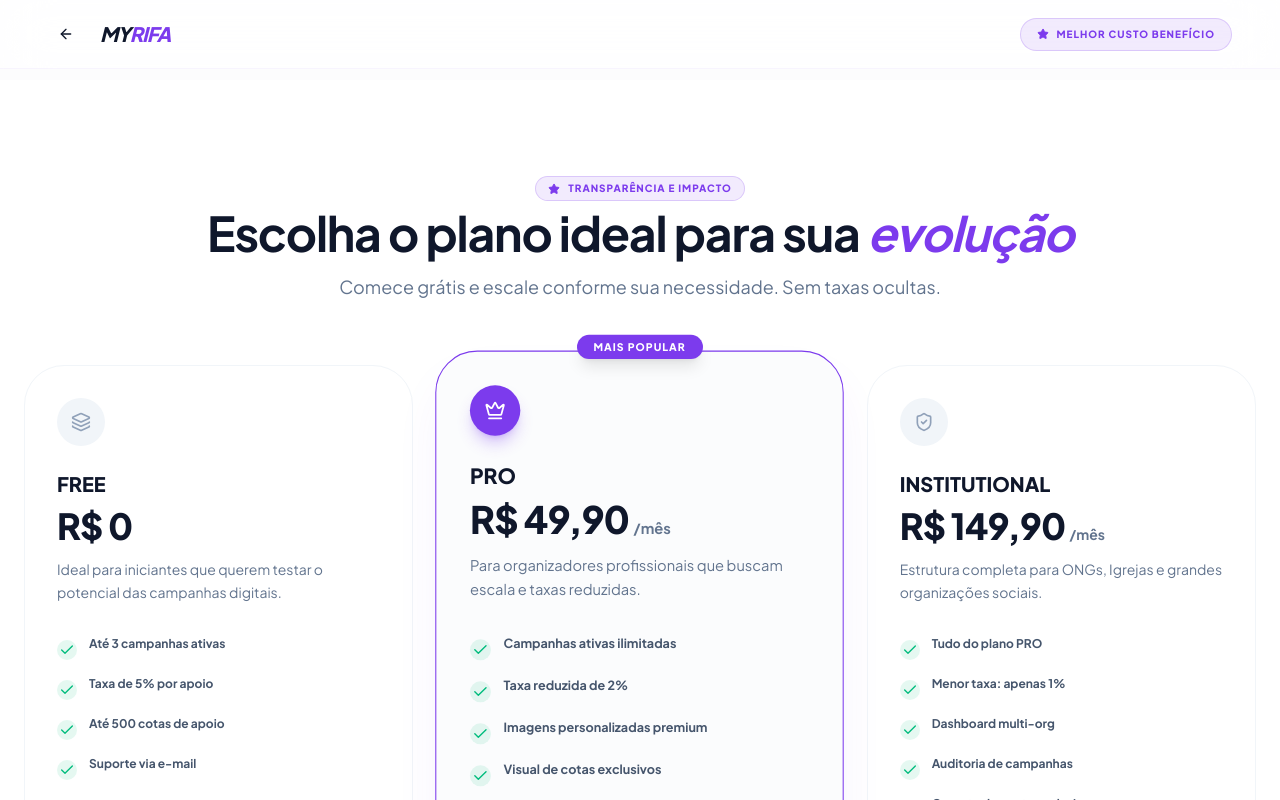
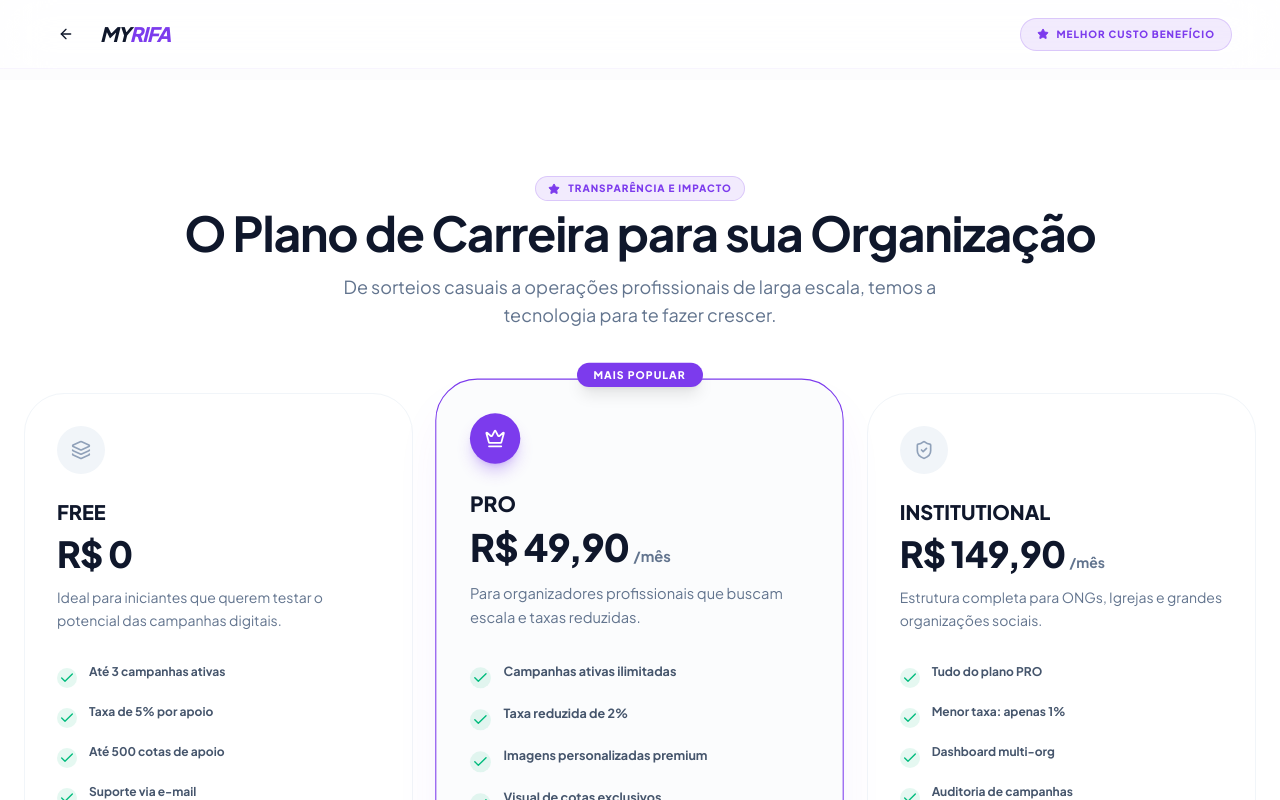
Before and after one commit to WebuildSoft/myrifa, a Next.js app: page /planos in a window 1280 px wide. Shown: the top 800 px of the page. Built offline with nearby package versions, Linux system fonts and the light colour scheme; no server answers.

Commit message:
fix: restore PricingSection props to fix build error

```diff
--- a/components/PricingSection.tsx
+++ b/components/PricingSection.tsx
@@ -69,7 +69,21 @@ const plans = [
     },
 ]
 
-export function PricingSection() {
+interface PricingSectionProps {
+    title?: React.ReactNode
+    subtitle?: string
+    showTitle?: boolean
+}
+
+export function PricingSection({
+    title = (
+        <>
+            Escolha o plano ideal para sua <span className="text-primary italic">evolução</span>
+        </>
+    ),
+    subtitle = "Comece grátis e escale conforme sua necessidade. Sem taxas ocultas.",
+    showTitle = true
+}: PricingSectionProps) {
     const { data: session } = useSession()
 
     const handleSubscribe = (href: string) => {
@@ -103,18 +117,20 @@ export function PricingSection() {
             <div className="absolute bottom-1/4 -right-20 w-[500px] h-[500px] bg-primary/5 blur-[120px] rounded-full -z-10"></div>
 
             <div className="max-w-7xl mx-auto relative z-10">
+                {showTitle && (
                     <div className="text-center mb-16 space-y-4">
                         <div className="inline-flex items-center gap-2 px-3 py-1 rounded-full bg-primary/10 text-primary border border-primary/20 text-[10px] font-black uppercase tracking-widest mb-2">
                             <Star className="h-3 w-3 fill-primary" />
                             Transparência e Impacto
                         </div>
                         <h2 className="text-3xl md:text-5xl font-bold mb-4 tracking-tight dark:text-white">
-                        Escolha o plano ideal para sua <span className="text-primary italic">evolução</span>
+                            {title}
                         </h2>
                         <p className="text-slate-500 dark:text-slate-400 max-w-2xl mx-auto text-lg">
-                        Comece grátis e escale conforme sua necessidade. Sem taxas ocultas.
+                            {subtitle}
                         </p>
                     </div>
+                )}
 
                 <div className="grid md:grid-cols-3 gap-8">
                     {plans.map((plan) => (
```
Lines whose indentation alone changed are shown as unchanged.
